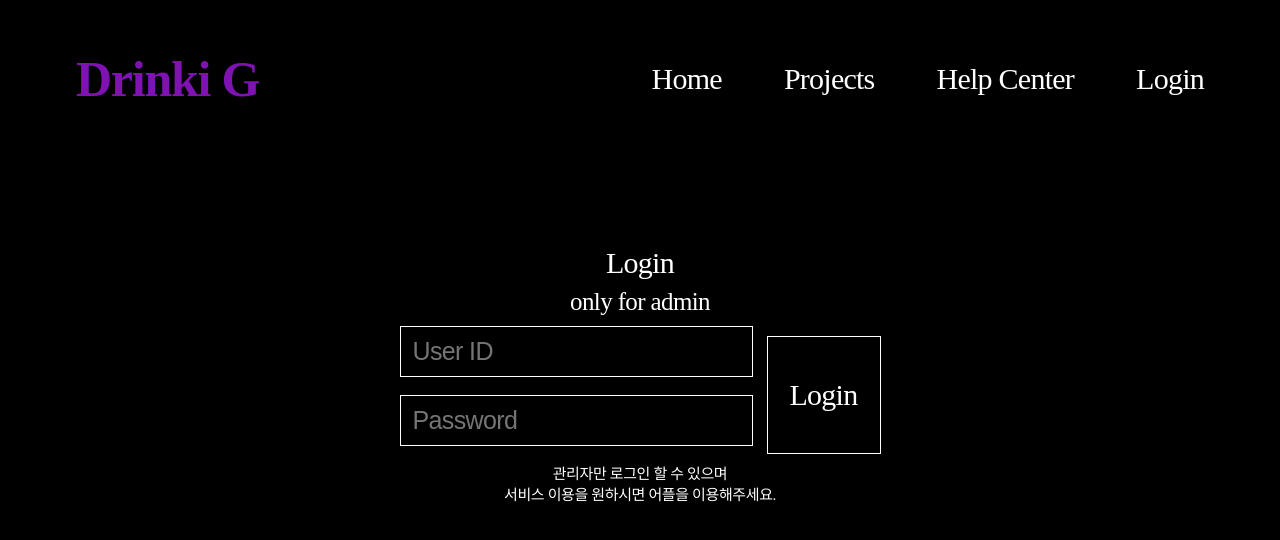
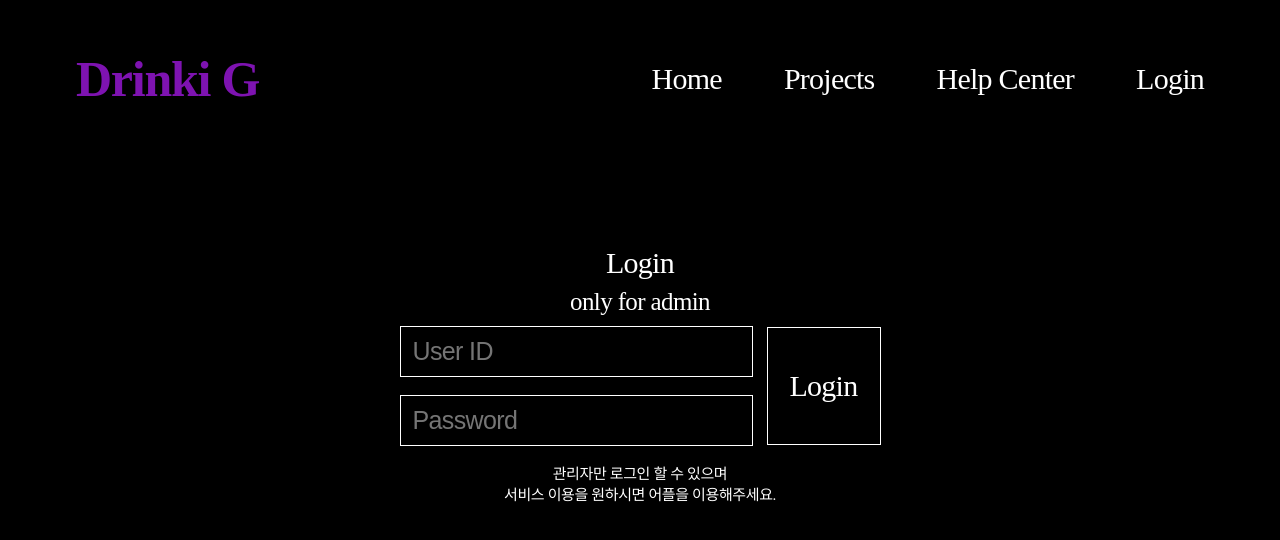
Before and after one commit to Drink-Easy/DE-admin, a React (Vite) app: page /login in a window 1280 px wide. Shown: the top 540 px of the page. Built offline with nearby package versions, Linux system fonts and the light colour scheme; no server answers.

Commit message:
[design] 로그인 버튼 위치 수정 #18

```diff
--- a/src/pages/login/LoginPage.tsx
+++ b/src/pages/login/LoginPage.tsx
@@ -113,6 +113,7 @@ const Input = styled.input`
 const StyledBtnWrapper = styled(BtnWrapper)`
   width: 11.4rem;
   height: 11.8rem;
+  margin-bottom: 1.8rem;
 
   border: 1px solid #fff;
   background-color: transparent;
```
